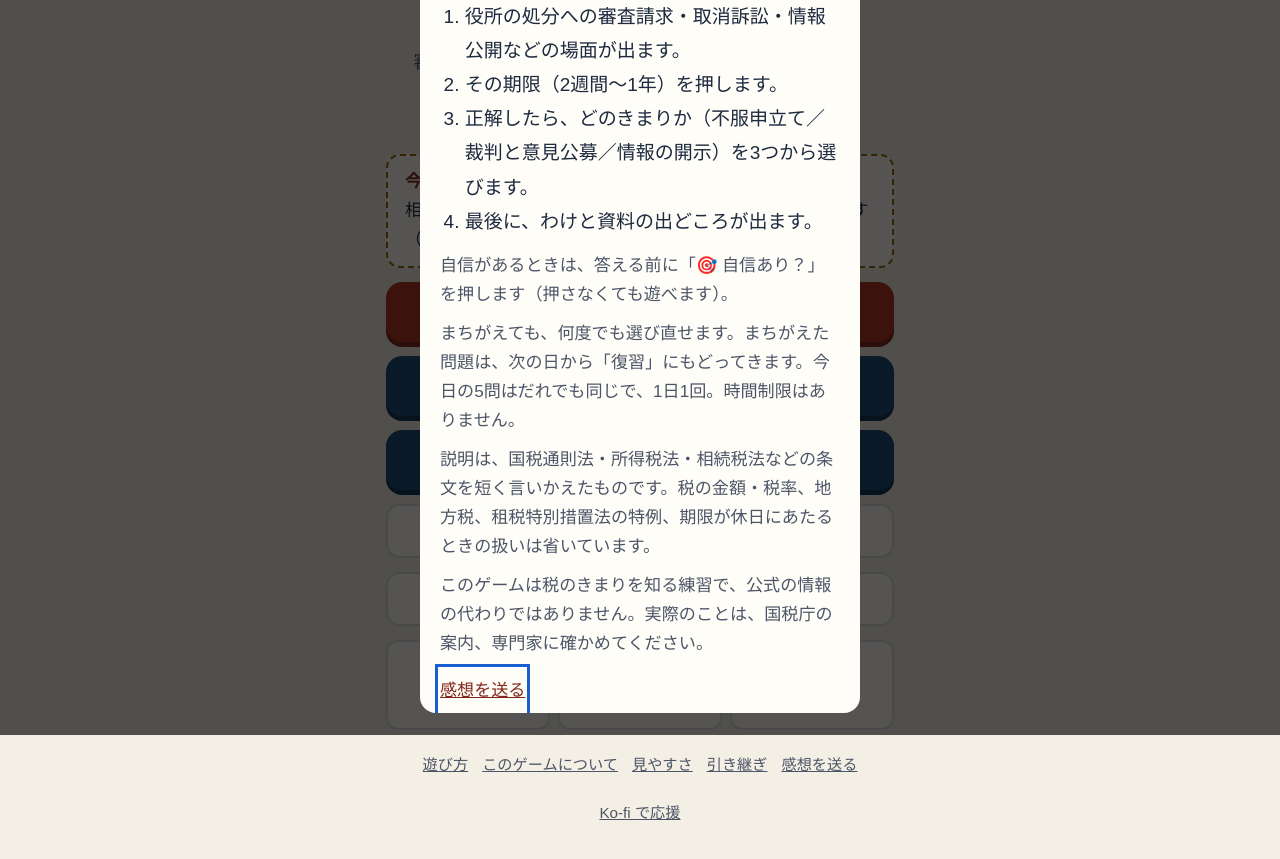
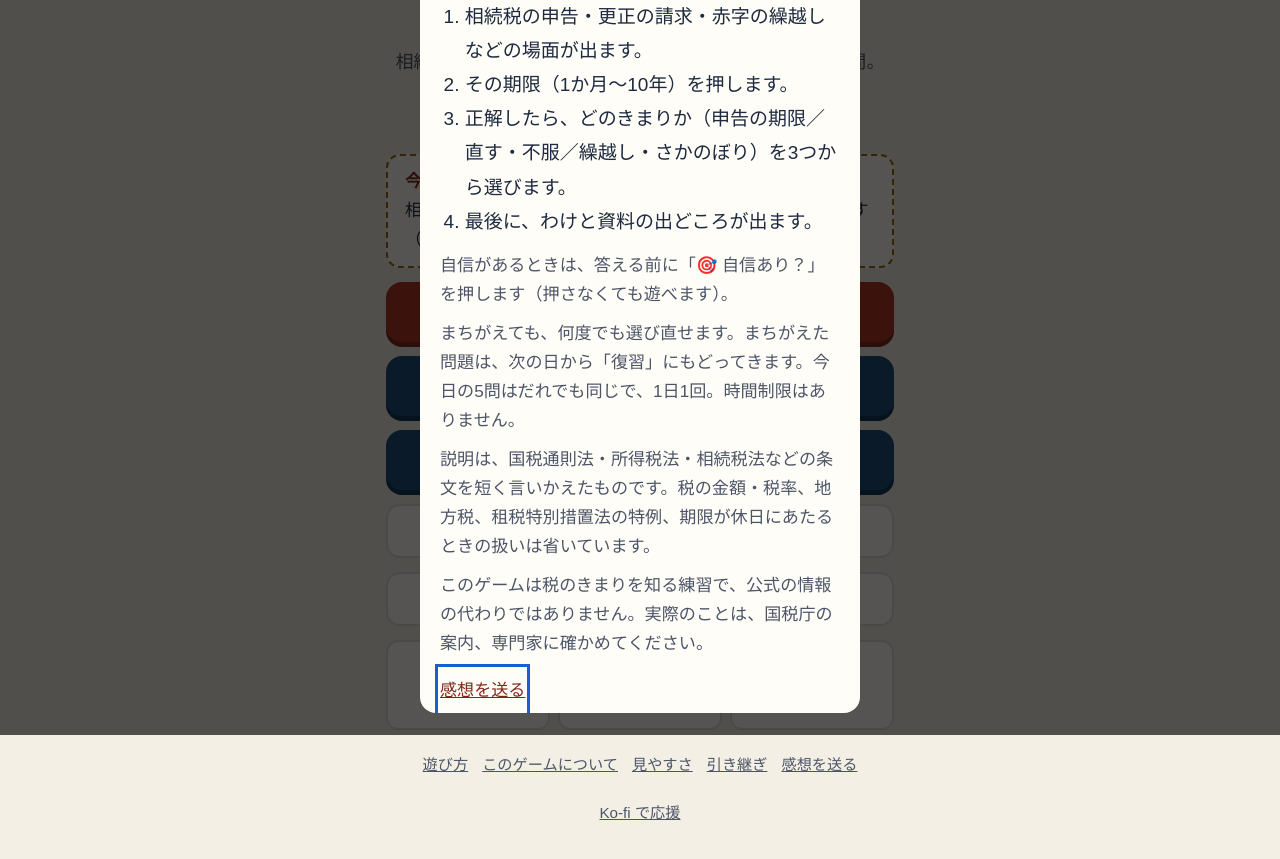
Before and after one commit to satou-aaaaa/zeimu-kigen, a plain HTML site: page index.html in a window 1280 px wide. Shown: the part 65-924 px from the top of the page. Drawn offline with Linux system fonts and the light colour scheme; a web font is replaced by a local one.

Commit message:
説明文・遊び方・まちがいの案内を税の期限の文にする、青色申告の開業日と贈与加算の経過措置を書く
Co-Authored-By: Claude Opus 5.5 <noreply@anthropic.com>
Claude-Session: https://claude.ai/code/session_01SbNQtZRU3PyRUXTKkTFn6A

```diff
--- a/data.js
+++ b/data.js
@@ -85,8 +85,8 @@
       "消費税の申告は、課税期間の終わった日の翌日から2か月以内にします（消費税法 第45条）。会社の多くはこの期限です。",
       ["会社が消費税を申告する。課税期間が終わった日の翌日からどれだけ以内？", "消費税の確定申告の期限（課税期間の末日の翌日から）。", "課税事業者が消費税の申告書を出す期限。", "事業年度が終わった会社の、消費税の申告の期限。", "消費税の確定申告は、課税期間のあとどれだけ以内？"], ["1か月", "3か月"]),
     K("aoiro", 1, "2か月", "shinkoku", "shotoku", "青色申告の申請（始めたばかり）", "1か月の2倍です。", "その業務を開始した日から二月以内",
-      "1月16日より後に新しく事業を始めた人が青色申告をしたいときは、始めた日から2か月以内に申請します（所得税法 第144条）。",
-      ["6月に個人で店を始めた。青色申告の承認の申請は、始めた日からどれだけ以内？", "年の途中で事業を始めた人の、青色申告の承認申請の期限。", "新しく業務を始めた人が、青色申告をしたいときの申請期限。", "開業したばかりの人の、青色申告承認申請書の期限。", "1月16日より後に開業した人の、青色申告の申請はいつまでに？"], ["1か月", "3か月"]),
+      "1月16日以後に新しく事業を始めた人が青色申告をしたいときは、始めた日から2か月以内に申請します（所得税法 第144条）。",
+      ["6月に個人で店を始めた。青色申告の承認の申請は、始めた日からどれだけ以内？", "1月16日以後に事業を始めた人の、青色申告の承認申請の期限。", "3月に新しく業務を始めた人が、青色申告をしたいときの申請期限。", "秋に開業したばかりの人の、青色申告承認申請書の期限。", "1月16日以後に開業した人の、青色申告の申請はいつまでに？"], ["1か月", "3か月"]),
     // ---- 直す・不服 ----
     K("kosei", 0, "5年", "naosu", "tsusoku", "払いすぎた税を直す請求", "1年の5倍です。", "国税の法定申告期限から五年",
       "申告した税が多すぎたときに直してもらう更正の請求は、申告期限から5年以内にできます（国税通則法 第23条）。",
@@ -123,7 +123,7 @@
       "会社の赤字（欠損金）は、そのあと10年以内に始まる事業年度の所得から引けます（法人税法 第57条）。",
       ["会社が赤字になった。その欠損金は、何年以内に始まる事業年度の所得から引ける？", "法人の欠損金の繰越しの期間。", "会社の赤字を、のちの年の所得から引ける年数。", "欠損金の繰越控除ができる期間（法人税）。", "法人税で、前の赤字をさかのぼって引ける年数。"], ["3年", "7年"]),
     K("zoyo-kasan", 0, "7年", "kurikoshi", "sozoku", "相続前の贈与を足す", "5年より長いです。", "当該相続の開始前七年以内に当該相続に係る被相続人から贈与により財産を取得した",
-      "亡くなる前7年以内にその人からもらった財産は、相続税の計算で相続財産に足します（相続税法 第19条）。",
+      "亡くなる前7年以内にその人からもらった財産は、相続税の計算で相続財産に足します（相続税法 第19条。2030年までの相続は経過措置で短い）。",
       ["親が亡くなった。親から生前にもらった財産を相続税に足すのは、亡くなる前の何年以内の分？", "相続開始前の贈与の加算の期間。", "生前贈与が相続税の計算に足される期間。", "亡くなった人からの贈与を相続財産に加える年数。", "相続税で、亡くなる前にもらった物を足す期間。"], ["5年", "3年"]),
     K("jiko", 0, "5年", "kurikoshi", "tsusoku", "税を集める権利の時効", "1年の5倍です。", "から五年間行使しないことによつて、時効により消滅する",
       "国が税を集める権利は、法定納期限から5年行使しないと時効で消えます（国税通則法 第72条）。",
--- a/index.html
+++ b/index.html
@@ -6,7 +6,7 @@
 <meta http-equiv="Content-Security-Policy" content="default-src 'self'; script-src 'self' 'unsafe-inline'; style-src 'self' 'unsafe-inline' https://fonts.googleapis.com; font-src https://fonts.gstatic.com; img-src 'self' data:; connect-src 'self'; worker-src 'self'; manifest-src 'self'">
 <title>税の期限</title>
 <meta name="claude:viewport-fit-sides" content="cover">
-<meta name="description" content="審査請求は3か月、取消訴訟は6か月、情報公開の決定は30日。役所への不服申立て・裁判・情報公開の期限（2週間〜1年）と、どのきまりかを、法律の条文から当てる1日5問の学習ゲーム。">
+<meta name="description" content="相続税の申告は10か月、更正の請求は5年、赤字の繰越しは10年。税の申告・直す請求・繰越しの期限（1か月〜10年）と、どのきまりかを、法律の条文から当てる1日5問の学習ゲーム。">
 <meta name="theme-color" content="#f3efe4">
 <meta property="og:type" content="website">
 <meta property="og:site_name" content="税の期限">
@@ -459,9 +459,9 @@ html.a11y-say body{padding-bottom:calc(64px + env(safe-area-inset-bottom,0px))!i
 <dialog id="howto" aria-labelledby="howto-t">
   <h2 id="howto-t">遊び方</h2>
   <ol>
-    <li>役所の処分への審査請求・取消訴訟・情報公開などの場面が出ます。</li>
-    <li>その期限（2週間〜1年）を押します。</li>
-    <li>正解したら、どのきまりか（不服申立て／裁判と意見公募／情報の開示）を3つから選びます。</li>
+    <li>相続税の申告・更正の請求・赤字の繰越しなどの場面が出ます。</li>
+    <li>その期限（1か月〜10年）を押します。</li>
+    <li>正解したら、どのきまりか（申告の期限／直す・不服／繰越し・さかのぼり）を3つから選びます。</li>
     <li>最後に、わけと資料の出どころが出ます。</li>
   </ol>
   <p>自信があるときは、答える前に「🎯 自信あり？」を押します（押さなくても遊べます）。</p>
@@ -502,7 +502,7 @@ const TIPS = [
   ["更正の請求は5年", "税を多く申告したときに直してもらう更正の請求は、申告期限から5年以内です（国税通則法 第23条）。"],
   ["不服申立ては3か月", "税の処分に不服なときは、通知を受けた日の翌日から3か月以内に申し立てます（国税通則法 第77条）。"],
   ["個人の赤字の繰越しは3年", "青色申告の人の赤字は、次の年から3年のあいだ所得から引けます（所得税法 第70条）。"],
-  ["相続前の贈与は7年", "亡くなる前7年以内にもらった財産は、相続税の計算で足します（相続税法 第19条）。"],
+  ["相続前の贈与は7年", "亡くなる前7年以内にもらった財産は、相続税の計算で足します（相続税法 第19条。2030年までの相続は経過措置で短くなります）。"],
 ];
 const tipOf = (k) => TIPS[((dayNo(k) - 1) % TIPS.length + TIPS.length) % TIPS.length];
 
@@ -644,7 +644,7 @@ function home() {
   const st = streak(s.days), rv = Depth.count();
   app.innerHTML = `
     <h1 class="title">税の<span>期限</span></h1>
-    <p class="lead" data-a11y-say>その期限、どれだけ？<br>審査請求・取消訴訟・情報公開の期限を当てる1日5問。</p>
+    <p class="lead" data-a11y-say>その期限、どれだけ？<br>相続税の申告・更正の請求・繰越しの期限を当てる1日5問。</p>
     <div class="fsrow" role="group" aria-label="文字の大きさ">文字<button data-fs="1" aria-pressed="${fs === 1}" aria-label="文字 ふつう">あ</button><button data-fs="2" aria-pressed="${fs === 2}" aria-label="文字 大きい" style="font-size:1.15em">あ</button><button data-fs="3" aria-pressed="${fs === 3}" aria-label="文字 とても大きい" style="font-size:1.3em">あ</button></div>
     <div class="tip" id="tip"><b>今日のきほん：${tip[0]}</b><br>${tip[1]}</div>
     ${done ? `<div class="share">今日の結果　${done.m.map(sq).join("")}</div>` : ""}
@@ -793,7 +793,7 @@ function paintWhy() {
 function chooseWhy(x) {
   if (cur.done || cur.step !== 2) return;
   if (!same(load().runs[MODE])) { toast("別の画面で先に進んでいます"); return play(); }
-  if (x !== cur.P.grp) { if (cur.w2.includes(x)) return; buzz(40); cur.w2.push(x); keep(); paintWhy(); $("msg").className = "msg bad"; $("msg").textContent = "✕ ちがいます。審査請求・再調査・再審査は不服申立て、取消訴訟とパブリックコメントは裁判と意見公募、文書や個人情報を見せる決定は情報の開示です。もう一度どうぞ。"; return; }
+  if (x !== cur.P.grp) { if (cur.w2.includes(x)) return; buzz(40); cur.w2.push(x); keep(); paintWhy(); $("msg").className = "msg bad"; $("msg").textContent = "✕ ちがいます。申告書を出す期限は申告の期限、払いすぎを直す請求や不服の申立ては直す・不服、赤字の繰越しや贈与・時効などさかのぼる年数は繰越し・さかのぼりです。もう一度どうぞ。"; return; }
   const b = document.querySelector(`.why button[data-g="${x}"]`); if (b) b.classList.add("ok");
   solved();
 }
```
Also changed, not shown: qa/run.mjs (+6 -2 lines).
